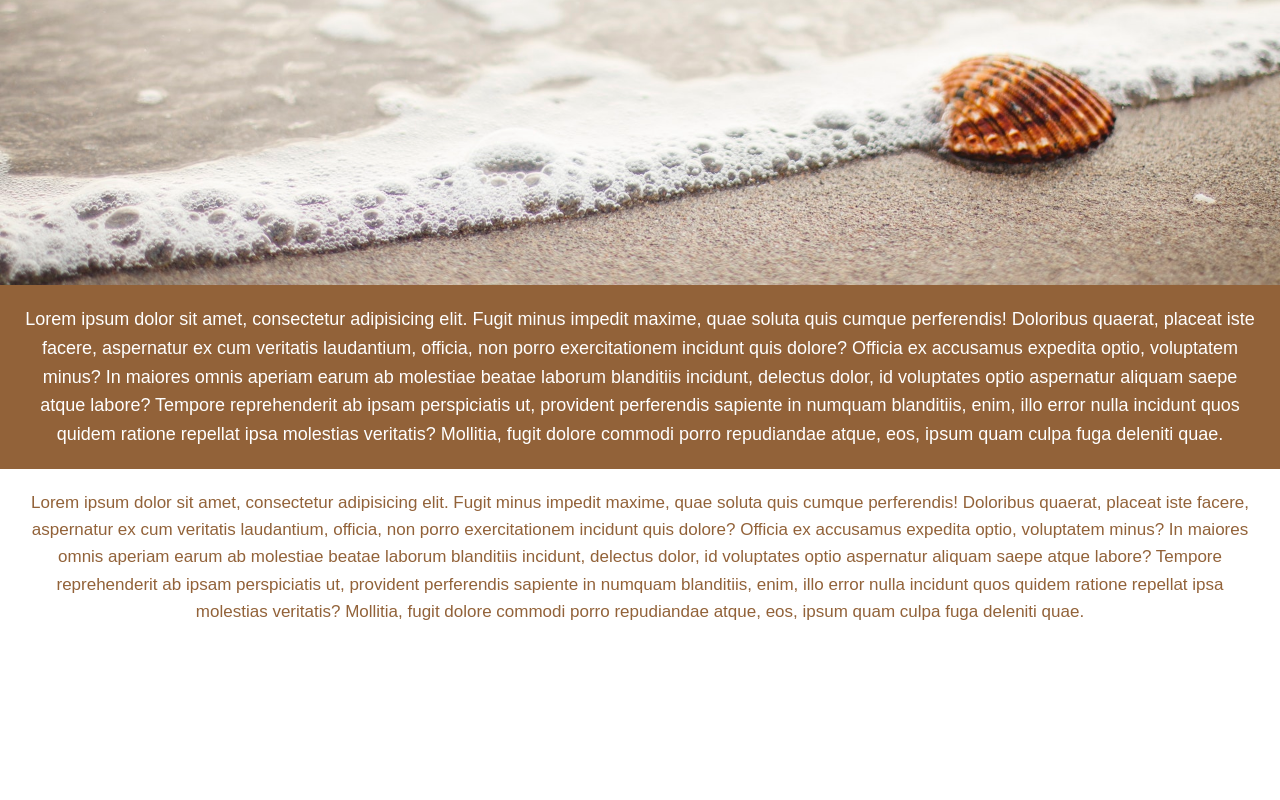
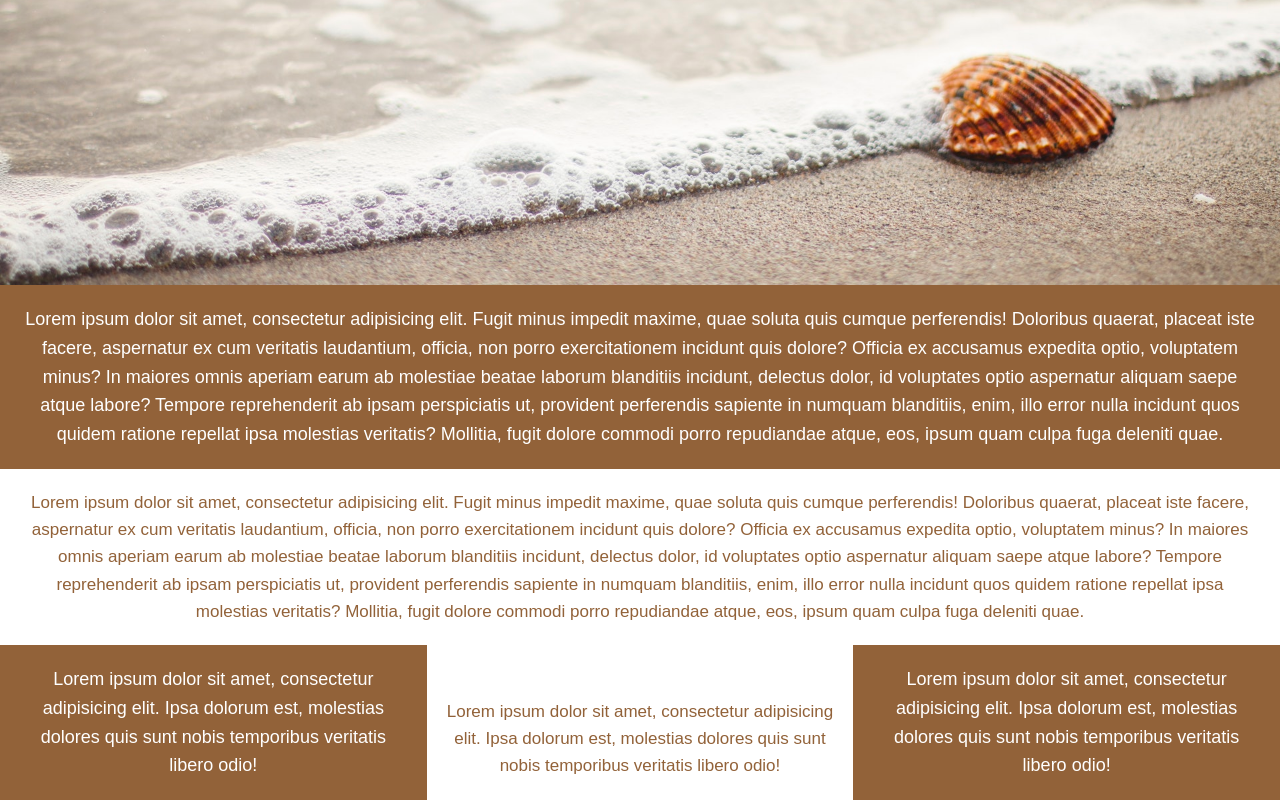
Before and after one commit to vlasoffivan95/landing-page, a plain HTML site: page index.html in a window 1280 px wide. Shown: the part 515-1315 px from the top of the page. Before the commit the page ends 1160 px from the top, so only its background shows below. Drawn offline with Linux system fonts and the light colour scheme.

Commit message:
Add all span

```diff
--- a/assets/css/style.css
+++ b/assets/style/style.css
@@ -8,6 +8,11 @@ body{
     font-family: Arial, sans-serif, sans-serif;
 }
 
+main {
+    font-size: 0px;
+}
+
+
 .for-header{
     text-align: center;
     color: #926239;
@@ -17,7 +22,7 @@ body{
     background-repeat: no-repeat;
     background-position: center;
     height: 100vh;
-    padding-top: 30vh;
+    padding-top: 35vh;
 }
 
 .for-header h1{
@@ -68,3 +73,8 @@ body{
     font-size: 17px;
     line-height: 1.6;
 }
+
+.bottom-blocks {
+    display: inline-block;
+    width: calc(100%/3) ;
+}
--- a/index.html
+++ b/index.html
@@ -1,7 +1,7 @@
 <!DOCTYPE html>
-<html lang="en">
-  <link rel="stylesheet" href="assets/css/style.css" />
+<html lang="zxx">
   <head>
+    <link rel="stylesheet" href="assets/style/style.css" />
     <meta charset="UTF-8" />
     <meta http-equiv="X-UA-Compatible" content="IE=edge" />
     <meta name="viewport" content="width=device-width, initial-scale=1.0" />
@@ -16,9 +16,9 @@
       </p>
       <button class="btn-readmore">Read More</button>
     </header>
-    <span>
-      <article class="arcticle-brown">
-        <p>
+    <main>
+      <article>
+        <p class="arcticle-brown">
           Lorem ipsum dolor sit amet, consectetur adipisicing elit. Fugit minus
           impedit maxime, quae soluta quis cumque perferendis! Doloribus
           quaerat, placeat iste facere, aspernatur ex cum veritatis laudantium,
@@ -33,8 +33,8 @@
           quae.
         </p>
       </article>
-      <article class="arcticle-white">
-        <p>
+      <article>
+        <p class="arcticle-white">
           Lorem ipsum dolor sit amet, consectetur adipisicing elit. Fugit minus
           impedit maxime, quae soluta quis cumque perferendis! Doloribus
           quaerat, placeat iste facere, aspernatur ex cum veritatis laudantium,
@@ -49,6 +49,27 @@
           quae.
         </p>
       </article>
-    </span>
+      <article class="bottom-blocks">
+        <p class="arcticle-brown">
+          Lorem ipsum dolor sit amet, consectetur adipisicing elit. Ipsa dolorum
+          est, molestias dolores quis sunt nobis temporibus veritatis libero
+          odio!
+        </p>
+      </article>
+      <article class="bottom-blocks">
+        <p class="arcticle-white">
+          Lorem ipsum dolor sit amet, consectetur adipisicing elit. Ipsa dolorum
+          est, molestias dolores quis sunt nobis temporibus veritatis libero
+          odio!
+        </p>
+      </article>
+      <article class="bottom-blocks">
+        <p class="arcticle-brown">
+          Lorem ipsum dolor sit amet, consectetur adipisicing elit. Ipsa dolorum
+          est, molestias dolores quis sunt nobis temporibus veritatis libero
+          odio!
+        </p>
+      </article>
+    </main>
   </body>
 </html>
```
